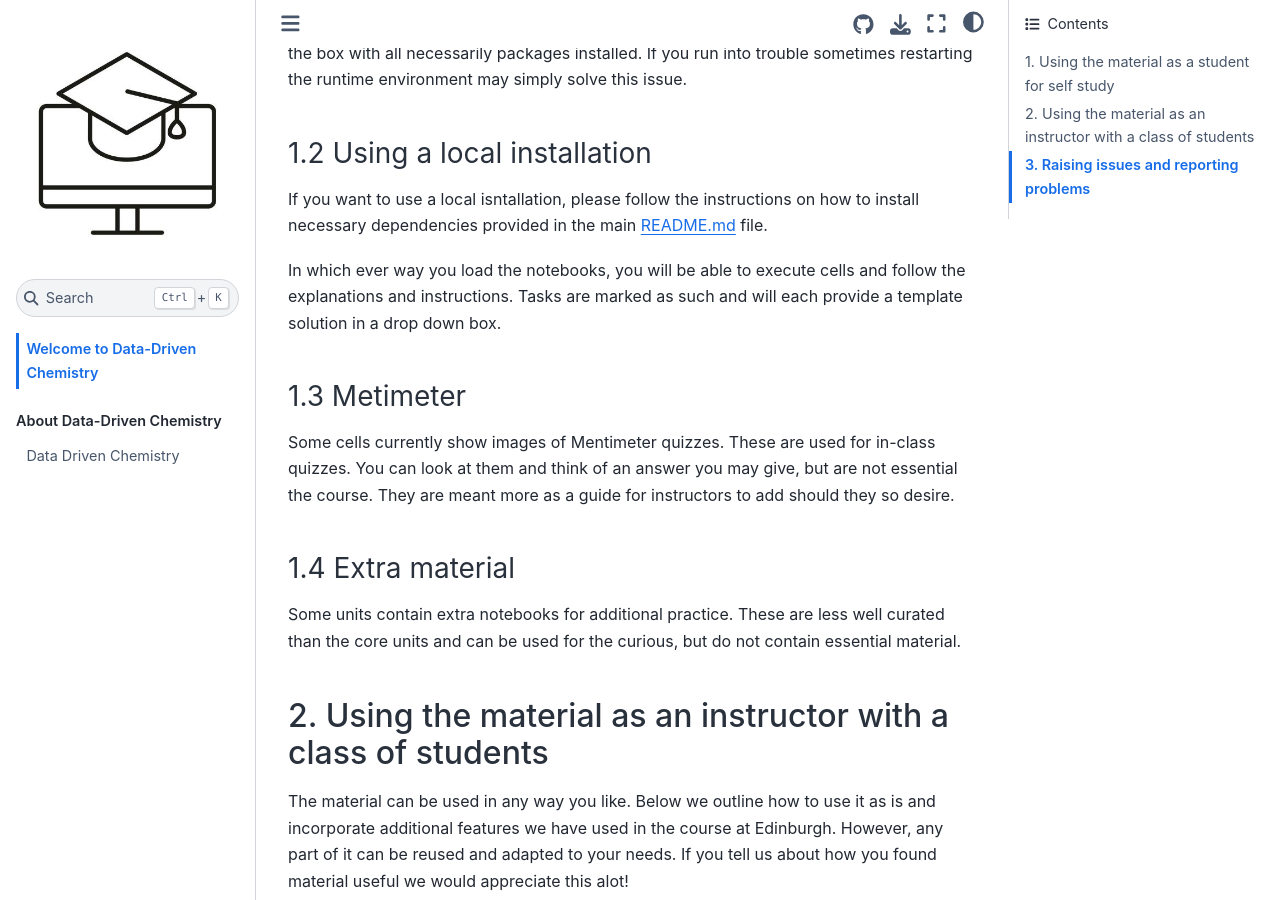
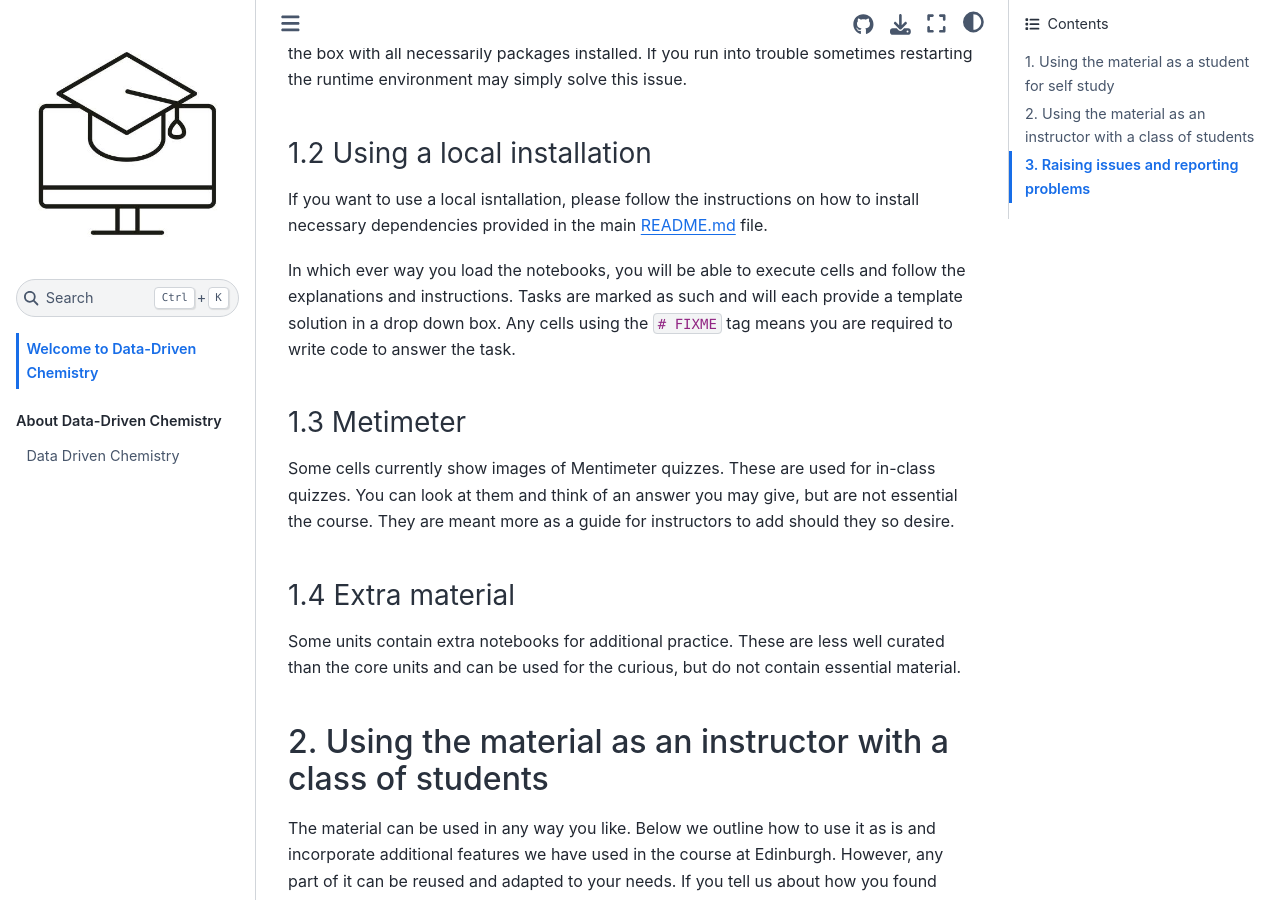
Before and after one commit to Edinburgh-Chemistry-Teaching/Data-driven-chemistry, a Jupyter Book: the page built from overview.md, in a window 1280 px wide and 900 px high, scrolled down 553 px. Built offline with Jupyter Book 1.0.4 settings and Sphinx 7.4.7 and the Sphinx Book theme 1.1.4, drawn with Linux system fonts in a browser that asks for light colours; pages that are not in the unit, such as notebooks, are missing from menus.

Commit message:
adding fixme explanation

```diff
--- a/overview.md
+++ b/overview.md
@@ -12,7 +12,7 @@ The easiest way to do this is by using the provided Colab links. They should wor
 ### 1.2 Using a local installation
 If you want to use a local isntallation, please follow the instructions on how to install necessary dependencies provided in the main [README.md](README.md) file.
 
-In which ever way you load the notebooks, you will be able to execute cells and follow the explanations and instructions. Tasks are marked as such and will each provide a template solution in a drop down box.
+In which ever way you load the notebooks, you will be able to execute cells and follow the explanations and instructions. Tasks are marked as such and will each provide a template solution in a drop down box. Any cells using the `# FIXME` tag means you are required to write code to answer the task.
 
 ### 1.3 Metimeter
 Some cells currently show images of Mentimeter quizzes. These are used for in-class quizzes. You can look at them and think of an answer you may give, but are not essential the course. They are meant more as a guide for instructors to add should they so desire.
```
